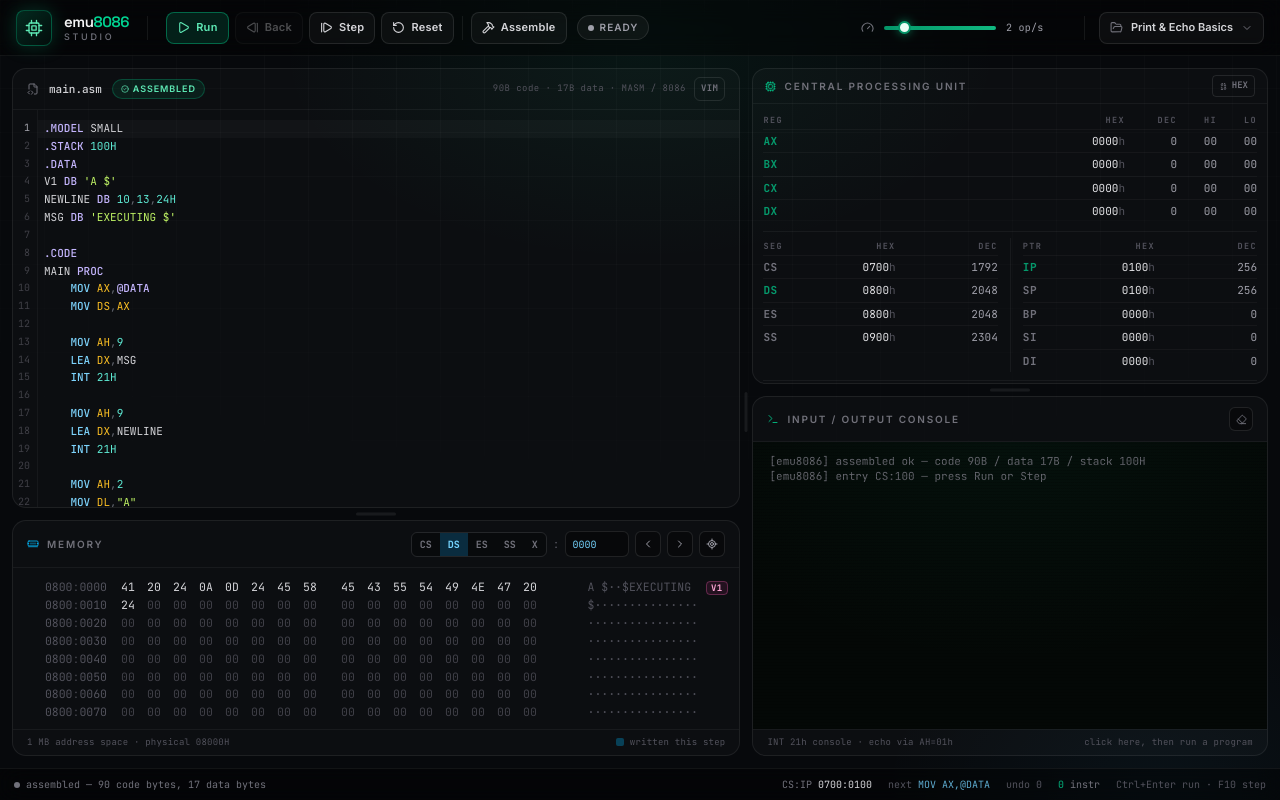
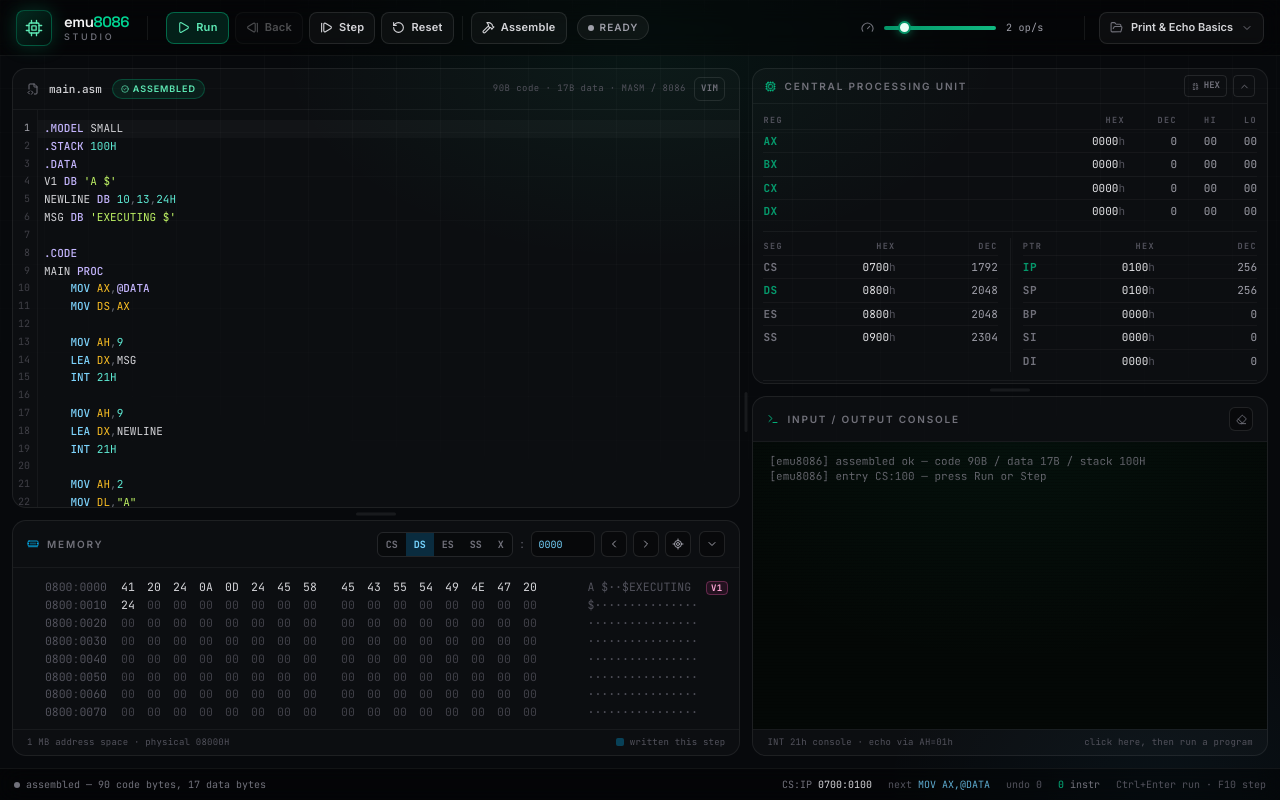
Before and after one commit to arijit4/emu8086-studio, a React (Vite) app: page / in a window 1280 px wide. Built offline with nearby package versions, Linux system fonts and the light colour scheme.

Commit message:
Memory and CPU panels now can be minimized to save space.

```diff
--- a/src-tauri/tauri.conf.json
+++ b/src-tauri/tauri.conf.json
@@ -1,7 +1,7 @@
 {
   "$schema": "../node_modules/@tauri-apps/cli/config.schema.json",
   "productName": "emu8086",
-  "version": "0.1.2",
+  "version": "0.1.3",
   "identifier": "arijit4.emu8086",
   "build": {
     "frontendDist": "../dist",
--- a/src/App.tsx
+++ b/src/App.tsx
@@ -31,6 +31,8 @@ export default function App() {
   const [activeExample, setActiveExample] = useState(EXAMPLES[0].title);
   const [speedIdx, setSpeedIdx] = useState(1);
   const [vimOn, setVimOn] = useState(false);
+  const [memoryMinimized, setMemoryMinimized] = useState(false);
+  const [cpuMinimized, setCpuMinimized] = useState(false);
   const viewRef = useRef<EditorView | null>(null);
 
   /* ---------- resizable layout ---------- */
@@ -155,7 +157,9 @@ export default function App() {
           {/* editor */}
           <section
             className="panel order-1 flex min-h-[380px] flex-col overflow-hidden lg:order-none lg:min-h-0"
-            style={{ flex: `0 0 ${split.editor}%` }}
+            style={{
+              flex: memoryMinimized ? "1 1 0" : `0 0 ${split.editor}%`,
+            }}
           >
             <div className="hairline-glow" />
             <header className="flex items-center justify-between gap-2 border-b border-white/[0.05] px-3.5 py-2">
@@ -233,7 +237,7 @@ export default function App() {
           </section>
 
           {/* editor / memory splitter */}
-          <div className="order-1 hidden lg:order-none lg:block">
+          <div className={cn("order-1 hidden lg:order-none lg:block", memoryMinimized && "lg:hidden")}>
             <Splitter
               dir="v"
               onStart={beginDrag("editor")}
@@ -243,8 +247,19 @@ export default function App() {
           </div>
 
           {/* memory */}
-          <div className="order-4 h-[252px] shrink-0 lg:order-none lg:h-auto lg:min-h-0 lg:flex-1">
-            <MemoryPanel machine={machine} snap={snap} />
+          <div
+            className={cn(
+              "order-4 shrink-0 lg:order-none lg:min-h-0",
+              memoryMinimized && "lg:mt-3",
+              memoryMinimized ? "h-auto lg:flex-none" : "h-[252px] lg:flex-1"
+            )}
+          >
+            <MemoryPanel
+              machine={machine}
+              snap={snap}
+              minimized={memoryMinimized}
+              onToggleMinimize={() => setMemoryMinimized((v) => !v)}
+            />
           </div>
         </div>
 
@@ -261,14 +276,21 @@ export default function App() {
         {/* ---------------- right column: cpu + console ---------------- */}
         <div ref={rightRef} className="contents lg:flex lg:min-h-0 lg:min-w-0 lg:flex-1 lg:flex-col">
           <div
-            className="order-3 shrink-0 lg:order-none lg:min-h-0 lg:overflow-y-auto"
-            style={{ flex: `0 0 ${split.cpu}%` }}
+            className={cn(
+              "order-3 shrink-0 lg:order-none lg:min-h-0 lg:overflow-y-auto",
+              cpuMinimized && "lg:flex-none"
+            )}
+            style={cpuMinimized ? undefined : { flex: `0 0 ${split.cpu}%` }}
           >
-            <CpuPanel snap={snap} />
+            <CpuPanel
+              snap={snap}
+              minimized={cpuMinimized}
+              onToggleMinimize={() => setCpuMinimized((v) => !v)}
+            />
           </div>
 
           {/* cpu / console splitter */}
-          <div className="order-3 hidden lg:order-none lg:block">
+          <div className={cn("order-3 hidden lg:order-none lg:block", cpuMinimized && "lg:hidden")}>
             <Splitter
               dir="v"
               onStart={beginDrag("cpu")}
@@ -277,7 +299,12 @@ export default function App() {
             />
           </div>
 
-          <div className="order-2 flex h-[340px] min-h-0 flex-col lg:order-none lg:h-auto lg:flex-1">
+          <div
+            className={cn(
+              "order-2 flex h-[340px] min-h-0 flex-col lg:order-none lg:h-auto lg:flex-1",
+              cpuMinimized && "lg:mt-3"
+            )}
+          >
             <ConsolePanel machine={machine} snap={snap} />
           </div>
         </div>
--- a/src/components/CpuPanel.tsx
+++ b/src/components/CpuPanel.tsx
@@ -1,5 +1,5 @@
 import { useEffect, useRef, useState } from "react";
-import { Cpu, Binary, Flag } from "lucide-react";
+import { Cpu, Binary, ChevronDown, ChevronUp, Flag } from "lucide-react";
 import type { Snapshot } from "../emulator/machine";
 import { cn, hex, bin } from "../utils";
 
@@ -219,7 +219,15 @@ function FlagCell({ on }: { on: number }) {
 
 /* ---------------- panel ---------------- */
 
-export default function CpuPanel({ snap }: { snap: Snapshot }) {
+export default function CpuPanel({
+  snap,
+  minimized,
+  onToggleMinimize,
+}: {
+  snap: Snapshot;
+  minimized: boolean;
+  onToggleMinimize: () => void;
+}) {
   const [binMode, setBinMode] = useState(false);
   const r = snap.regs; // AX CX DX BX SP BP SI DI
   const s = snap.segs; // ES CS SS DS
@@ -232,7 +240,8 @@ export default function CpuPanel({ snap }: { snap: Snapshot }) {
           <Cpu size={11} className="text-emerald-400/80" />
           <span className="panel-title">Central Processing Unit</span>
         </div>
-        <button
+        <div className="flex items-center gap-1.5">
+          {!minimized && <button
             onClick={() => setBinMode((v) => !v)}
             title="Toggle hexadecimal / binary view"
             className={cn(
@@ -244,10 +253,19 @@ export default function CpuPanel({ snap }: { snap: Snapshot }) {
           >
             <Binary size={9} />
             {binMode ? "BIN" : "HEX"}
+          </button>}
+          <button
+            onClick={onToggleMinimize}
+            aria-expanded={!minimized}
+            title={minimized ? "Expand CPU panel" : "Minimize CPU panel"}
+            className="grid h-[22px] w-[22px] place-items-center rounded border border-white/10 text-zinc-500 transition-colors hover:text-zinc-300"
+          >
+            {minimized ? <ChevronDown size={11} /> : <ChevronUp size={11} />}
           </button>
+        </div>
       </header>
 
-      <div className="space-y-2 px-2.5 py-2">
+      {!minimized && <div className="space-y-2 px-2.5 py-2">
         {/* general registers */}
         <GeneralTable regs={r} binMode={binMode} />
 
@@ -290,7 +308,7 @@ export default function CpuPanel({ snap }: { snap: Snapshot }) {
           </p>
           <FlagTable flags={snap.flags} />
         </div>
-      </div>
+      </div>}
     </section>
   );
 }
--- a/src/components/MemoryPanel.tsx
+++ b/src/components/MemoryPanel.tsx
@@ -1,5 +1,5 @@
 import { useMemo, useState } from "react";
-import { MemoryStick, ChevronLeft, ChevronRight, LocateFixed } from "lucide-react";
+import { MemoryStick, ChevronLeft, ChevronRight, ChevronDown, ChevronUp, LocateFixed } from "lucide-react";
 import type { Machine, Snapshot } from "../emulator/machine";
 import { cn, hex } from "../utils";
 
@@ -21,7 +21,17 @@ function parseHex(s: string, fallback: number): number {
   return Number.isFinite(v) ? v & 0xffff : fallback;
 }
 
-export default function MemoryPanel({ machine, snap }: { machine: Machine; snap: Snapshot }) {
+export default function MemoryPanel({
+  machine,
+  snap,
+  minimized,
+  onToggleMinimize,
+}: {
+  machine: Machine;
+  snap: Snapshot;
+  minimized: boolean;
+  onToggleMinimize: () => void;
+}) {
   const [segMode, setSegMode] = useState<SegMode>("DS");
   const [customSeg, setCustomSeg] = useState("0800");
   const [offStr, setOffStr] = useState("0000");
@@ -61,7 +71,7 @@ export default function MemoryPanel({ machine, snap }: { machine: Machine; snap:
           <MemoryStick size={12} className="text-sky-400/80" />
           <span className="panel-title">Memory</span>
         </div>
-        <div className="ml-auto flex flex-wrap items-center gap-1.5">
+        {!minimized && <div className="ml-auto flex flex-wrap items-center gap-1.5">
           {/* segment preset */}
           <div className="flex overflow-hidden rounded-md border border-white/10">
             {SEG_ORDER.map((s) => (
@@ -104,10 +114,21 @@ export default function MemoryPanel({ machine, snap }: { machine: Machine; snap:
           <button onClick={followSP} title="Follow stack pointer" className="grid h-[26px] w-[26px] place-items-center rounded-md border border-white/10 bg-black/30 text-zinc-400 transition-colors hover:text-emerald-300">
             <LocateFixed size={12} />
           </button>
-        </div>
+        </div>}
+        <button
+          onClick={onToggleMinimize}
+          aria-expanded={!minimized}
+          title={minimized ? "Expand memory panel" : "Minimize memory panel"}
+          className={cn(
+            "grid h-[26px] w-[26px] place-items-center rounded-md border border-white/10 bg-black/30 text-zinc-400 transition-colors hover:text-zinc-100",
+            minimized && "ml-auto"
+          )}
+        >
+          {minimized ? <ChevronUp size={12} /> : <ChevronDown size={12} />}
+        </button>
       </header>
 
-      <div className="min-h-0 flex-1 overflow-auto p-2.5">
+      {!minimized && <div className="min-h-0 flex-1 overflow-auto p-2.5">
         <table className="w-full border-collapse font-mono text-[11.5px] leading-[1.55]">
           <tbody>
             {Array.from({ length: ROWS }).map((_, r) => {
@@ -155,14 +176,14 @@ export default function MemoryPanel({ machine, snap }: { machine: Machine; snap:
             })}
           </tbody>
         </table>
-      </div>
+      </div>}
 
-      <footer className="flex items-center justify-between border-t border-white/[0.05] px-3.5 py-1.5 font-mono text-[9px] tracking-wide text-zinc-600">
+      {!minimized && <footer className="flex items-center justify-between border-t border-white/[0.05] px-3.5 py-1.5 font-mono text-[9px] tracking-wide text-zinc-600">
         <span>1 MB address space · physical {hex(physBase, 5)}H</span>
         <span className="flex items-center gap-1.5">
           <span className="inline-block h-2 w-2 rounded-[2px] bg-sky-400/30" /> written this step
         </span>
-      </footer>
+      </footer>}
     </section>
   );
 }
```
Also changed, not shown: 1 other file (tests, documents, lock files or other folders). Lines whose indentation alone changed are shown as unchanged.
